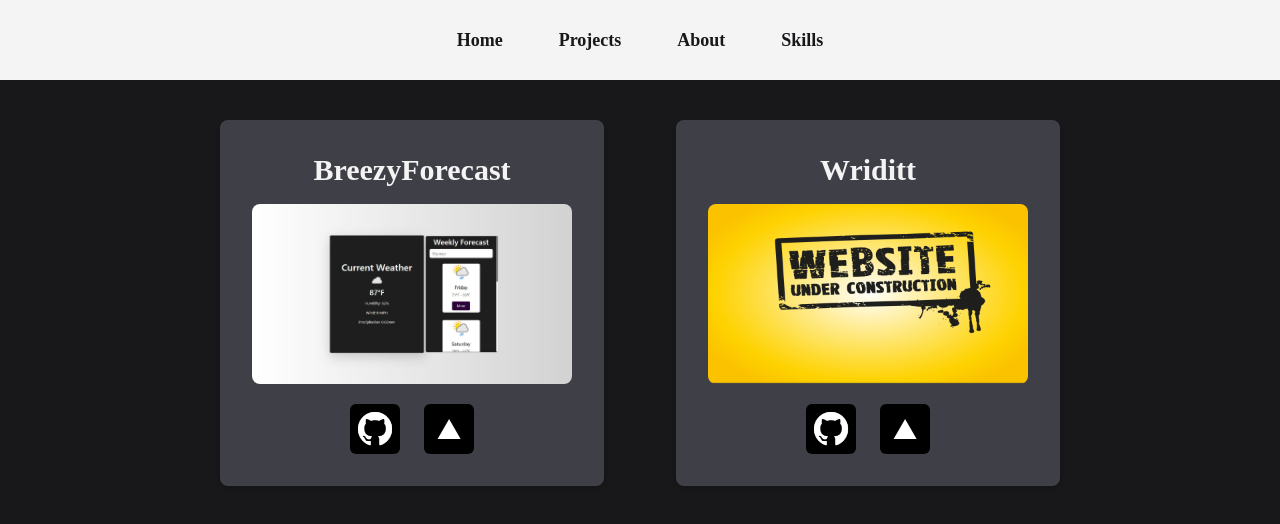
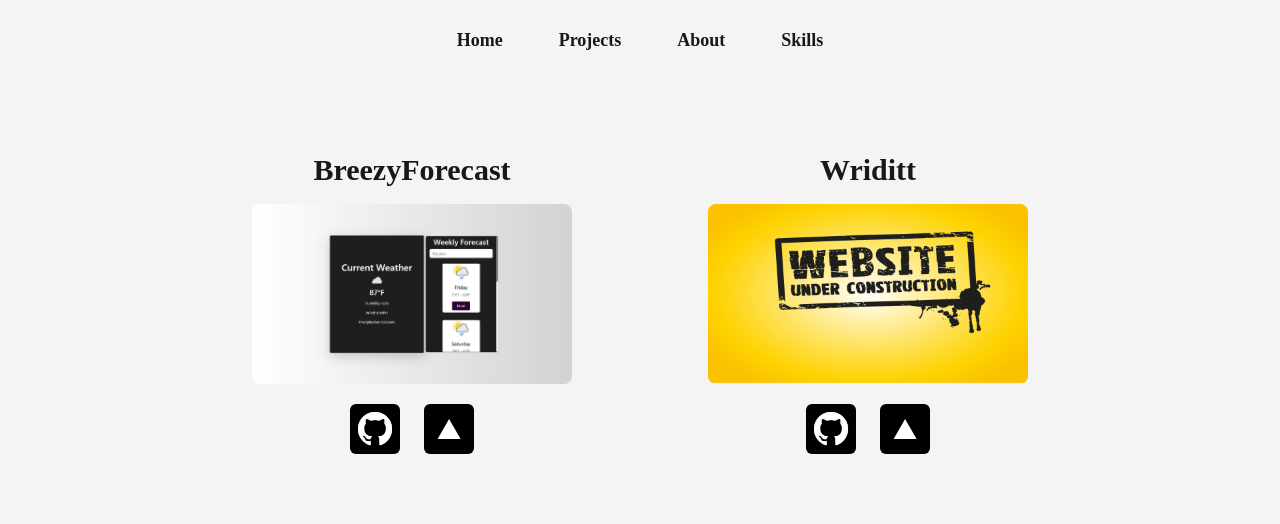
Before and after one commit to Kleb-0/Portifolio, a Next.js app: page /projects in a window 1280 px wide. Shown: the top 524 px of the page. Built offline with nearby package versions, Linux system fonts and the light colour scheme.

Commit message:
feat: update Project and Projects components theme

```diff
--- a/src/app/projects/page.js
+++ b/src/app/projects/page.js
@@ -2,7 +2,7 @@ import Project from "@/components/project";
 
 export default function Projects() {
   return (
-    <div className="min-h-screen bg-zinc-900 flex flex-wrap justify-center gap-8 sm:gap-18 pt-10 pb-10">
+    <div className="min-h-screen bg-zinc-100 flex flex-wrap justify-center gap-8 sm:gap-18 pt-10 pb-10">
       <Project
         image={"/breezy-forecast.jpeg"}
         name={"BreezyForecast"}
--- a/src/components/project.jsx
+++ b/src/components/project.jsx
@@ -7,13 +7,13 @@ export default function Project({ image, name, github, deploy }) {
   return (
     <div>
       <motion.div
-        className="shadow-md hover:shadow-violet-500 md:w-sm w-[200px] bg-zinc-700 p-8 rounded-lg sm:rounded-lg"
+        className="md:w-sm w-[200px] bg-zinc-100 p-8 rounded-lg sm:rounded-lg"
         initial={{ opacity: 0, x: 300 }}
         animate={{ opacity: 1, x: 0 }}
         transition={{ duration: 0.4 }}
       >
         <motion.h1
-          className="text-2xl sm:text-3xl flex justify-center mb-4 font-semibold text-zinc-100"
+          className="text-2xl sm:text-3xl flex justify-center mb-4 font-semibold text-zinc-900"
           initial={{ opacity: 0, x: -300 }}
           animate={{ opacity: 1, x: 0 }}
           transition={{ delay: 2.0, duration: 0.4 }}
@@ -45,7 +45,7 @@ export default function Project({ image, name, github, deploy }) {
             transition={{ delay: 1.0, duration: 0.4 }}
           >
             <Image
-              className="rounded-md hover:scale-110 hover:shadow-violet-500 hover:shadow-md max-w-4/5 sm:max-w-full"
+              className="rounded-md hover:scale-110 max-w-4/5 sm:max-w-full"
               src="/github-logo.png"
               alt="Github icon"
               width={50}
@@ -60,7 +60,7 @@ export default function Project({ image, name, github, deploy }) {
             transition={{ delay: 1.5, duration: 0.4 }}
           >
             <Image
-              className="rounded-md  hover:scale-110 hover:shadow-violet-500 hover:shadow-md  max-w-4/5 sm:max-w-full"
+              className="rounded-md  hover:scale-110 max-w-4/5 sm:max-w-full"
               src="/vercel-logo.png"
               alt="Vercel icon"
               width={50}
```
